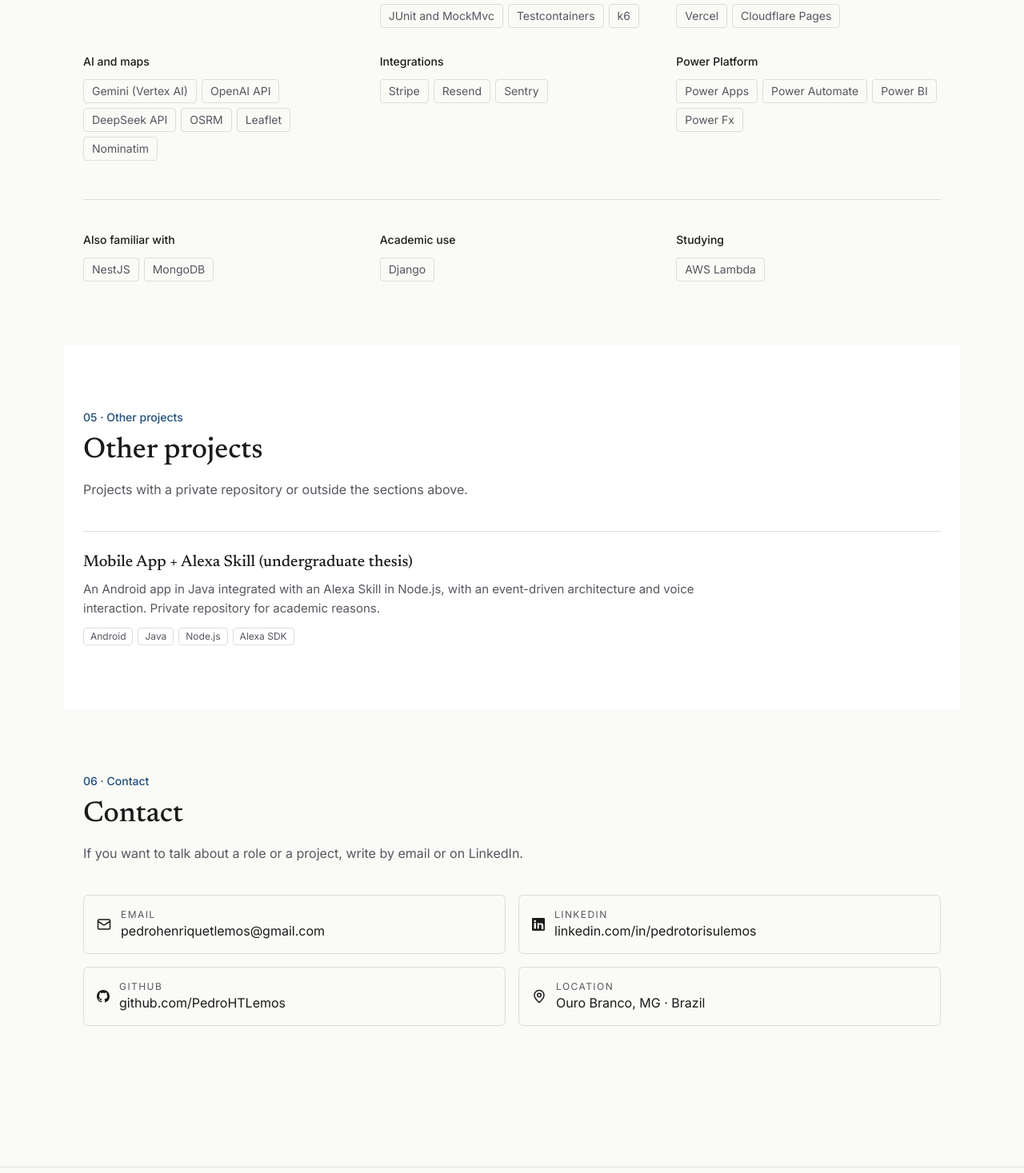
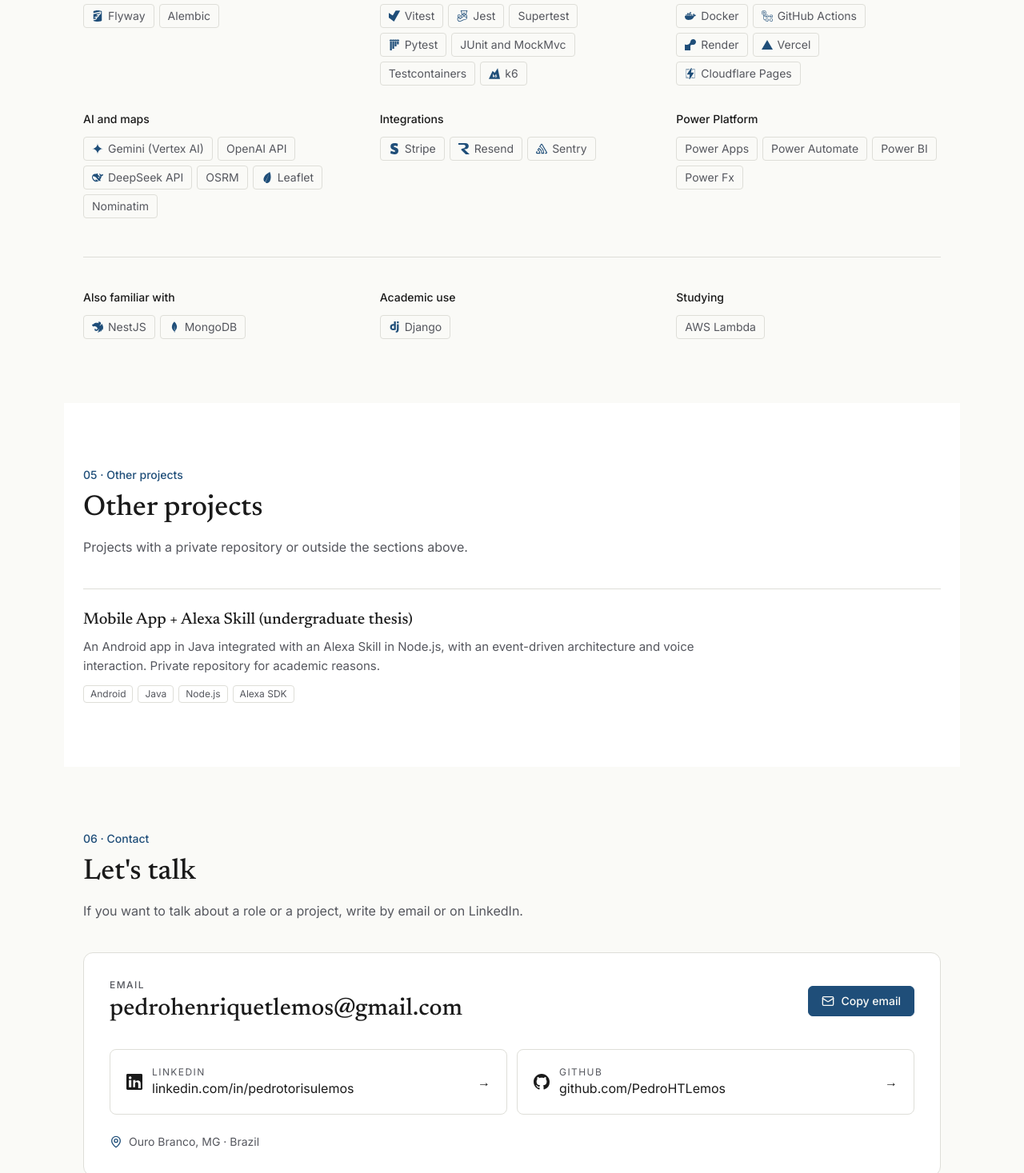
Before and after one commit to PedroHTLemos/portfolio-pedro-lemos, a React (Vite) app: page /en in a window 1280 px wide. Shown: the part 7023-8490 px from the top of the page at 80% size. Built offline with nearby package versions, Linux system fonts and the light colour scheme.

Commit message:
feat(secoes): ícones no stack e bloco de contato com copiar e-mail
- Ícones das tecnologias via simple-icons 16.37.0 (self-hosted), na cor de destaque
- Contato: bloco final 'Vamos conversar', botão de copiar e-mail com feedback 'Copiado'
  e botões grandes para LinkedIn e GitHub

```diff
--- a/package.json
+++ b/package.json
@@ -14,7 +14,8 @@
     "lucide-react": "^1.17.0",
     "react": "^18.3.1",
     "react-dom": "^18.3.1",
-    "react-router-dom": "7.18.5"
+    "react-router-dom": "7.18.5",
+    "simple-icons": "16.37.0"
   },
   "devDependencies": {
     "@types/react": "^18.3.1",
--- /dev/null
+++ b/src/components/TechIcon.tsx
@@ -0,0 +1,106 @@
+import {
+  siAngular,
+  siCelery,
+  siCloudflarepages,
+  siDeepseek,
+  siDjango,
+  siDocker,
+  siExpress,
+  siFastapi,
+  siFlyway,
+  siGithubactions,
+  siGooglegemini,
+  siJavascript,
+  siJest,
+  siK6,
+  siLeaflet,
+  siMongodb,
+  siMysql,
+  siNestjs,
+  siNextdotjs,
+  siNodedotjs,
+  siOpenjdk,
+  siPostgresql,
+  siPrisma,
+  siPytest,
+  siPython,
+  siReact,
+  siReactquery,
+  siRedis,
+  siRender,
+  siResend,
+  siSentry,
+  siSpringboot,
+  siStripe,
+  siSupabase,
+  siTailwindcss,
+  siTypescript,
+  siVercel,
+  siVite,
+  siVitest,
+  siZod,
+  siCapacitor,
+} from 'simple-icons'
+
+type SimpleIcon = { path: string; title: string }
+
+/** Ícones por nome exibido no stack (self-hosted, vindos do pacote simple-icons). */
+const icons: Record<string, SimpleIcon> = {
+  'Node.js': siNodedotjs,
+  TypeScript: siTypescript,
+  Express: siExpress,
+  Zod: siZod,
+  Python: siPython,
+  FastAPI: siFastapi,
+  Celery: siCelery,
+  Java: siOpenjdk,
+  'Spring Boot': siSpringboot,
+  React: siReact,
+  'Next.js': siNextdotjs,
+  Vite: siVite,
+  Angular: siAngular,
+  JavaScript: siJavascript,
+  'TanStack Query': siReactquery,
+  'Tailwind CSS': siTailwindcss,
+  Capacitor: siCapacitor,
+  PostgreSQL: siPostgresql,
+  PostGIS: siPostgresql,
+  Prisma: siPrisma,
+  Supabase: siSupabase,
+  MySQL: siMysql,
+  Redis: siRedis,
+  Flyway: siFlyway,
+  Vitest: siVitest,
+  Jest: siJest,
+  Pytest: siPytest,
+  k6: siK6,
+  Docker: siDocker,
+  'GitHub Actions': siGithubactions,
+  Render: siRender,
+  Vercel: siVercel,
+  'Cloudflare Pages': siCloudflarepages,
+  Sentry: siSentry,
+  Stripe: siStripe,
+  Resend: siResend,
+  NestJS: siNestjs,
+  MongoDB: siMongodb,
+  Django: siDjango,
+  'Gemini (Vertex AI)': siGooglegemini,
+  'DeepSeek API': siDeepseek,
+  Leaflet: siLeaflet,
+}
+
+export function techIcon(name: string): SimpleIcon | undefined {
+  return icons[name]
+}
+
+/** Ícone de tecnologia em SVG, na cor de destaque. Decorativo: o nome segue no texto. */
+export function TechIcon({ name }: { name: string }) {
+  const icon = techIcon(name)
+  if (!icon) return null
+  return (
+    <svg viewBox="0 0 24 24" aria-hidden="true" focusable="false" className="h-3.5 w-3.5 shrink-0 fill-accent">
+      <path d={icon.path} />
+    </svg>
+  )
+}
--- a/src/data/en.ts
+++ b/src/data/en.ts
@@ -635,10 +635,12 @@ export const en: Messages = {
   },
   contact: {
     eyebrow: '06 · Contact',
-    title: 'Contact',
+    title: "Let's talk",
     intro: 'If you want to talk about a role or a project, write by email or on LinkedIn.',
     labels: { email: 'Email', linkedin: 'LinkedIn', github: 'GitHub', location: 'Location' },
     location: 'Ouro Branco, MG · Brazil',
+    copy: 'Copy email',
+    copied: 'Copied',
   },
   caseStudy: {
     back: 'Back to projects',
--- a/src/data/pt.ts
+++ b/src/data/pt.ts
@@ -635,10 +635,12 @@ export const pt: Messages = {
   },
   contact: {
     eyebrow: '06 · Contato',
-    title: 'Contato',
+    title: 'Vamos conversar',
     intro: 'Se quiser conversar sobre uma vaga ou um projeto, escreva por e-mail ou pelo LinkedIn.',
     labels: { email: 'E-mail', linkedin: 'LinkedIn', github: 'GitHub', location: 'Localização' },
     location: 'Ouro Branco, MG · Brasil',
+    copy: 'Copiar e-mail',
+    copied: 'Copiado',
   },
   caseStudy: {
     back: 'Voltar para os projetos',
--- a/src/data/types.ts
+++ b/src/data/types.ts
@@ -148,6 +148,8 @@ export interface Messages {
     title: string
     intro: string
     labels: { email: string; linkedin: string; github: string; location: string }
+    copy: string
+    copied: string
     location: string
   }
   caseStudy: {
--- a/src/sections/Contact.tsx
+++ b/src/sections/Contact.tsx
@@ -1,3 +1,4 @@
+import { useEffect, useState } from 'react'
 import { Mail, MapPin } from 'lucide-react'
 import type { Lang } from '@/data/types'
 import { messages, site } from '@/data'
@@ -7,48 +8,86 @@ import { ExternalLink } from '@/components/ExternalLink'
 
 export function Contact({ lang }: { lang: Lang }) {
   const t = messages[lang].contact
+  const [copied, setCopied] = useState(false)
+
+  useEffect(() => {
+    if (!copied) return
+    const id = window.setTimeout(() => setCopied(false), 2000)
+    return () => window.clearTimeout(id)
+  }, [copied])
+
+  const copyEmail = async () => {
+    try {
+      await navigator.clipboard.writeText(site.email)
+      setCopied(true)
+    } catch {
+      // Clipboard indisponível: o e-mail continua visível e clicável
+    }
+  }
 
   return (
     <section id="contato" aria-labelledby="contato-titulo" className="scroll-mt-24 bg-bg mx-auto max-w-content px-4 py-20 md:px-6">
-      <SectionTitle id="contato-titulo" eyebrow={t.eyebrow}>{t.title}</SectionTitle>
+      <SectionTitle id="contato-titulo" eyebrow={t.eyebrow}>
+        {t.title}
+      </SectionTitle>
       <p className="mt-4 max-w-2xl text-muted">{t.intro}</p>
 
-      <ul className="mt-10 grid gap-4 sm:grid-cols-2">
-        <li>
-          <a href={`mailto:${site.email}`} className="flex items-center gap-3 rounded-md border border-border p-4 text-fg transition-colors hover:border-accent hover:text-accent">
-            <Mail size={18} aria-hidden="true" />
-            <span>
-              <span className="block text-xs uppercase tracking-[0.12em] text-muted">{t.labels.email}</span>
+      <div className="mt-10 rounded-xl border border-border bg-surface p-6 md:p-8">
+        <div className="flex flex-col gap-6 md:flex-row md:items-center md:justify-between">
+          <div className="min-w-0">
+            <p className="text-xs font-medium uppercase tracking-[0.12em] text-muted">{t.labels.email}</p>
+            <a href={`mailto:${site.email}`} className="mt-1 block break-all font-serif text-2xl font-medium text-fg hover:text-accent md:text-3xl">
               {site.email}
+            </a>
+          </div>
+          <div className="flex items-center gap-3">
+            <button type="button" onClick={copyEmail} className="btn btn-primary">
+              <Mail size={16} aria-hidden="true" />
+              {copied ? t.copied : t.copy}
+            </button>
+            <span role="status" aria-live="polite" className="sr-only">
+              {copied ? t.copied : ''}
             </span>
-          </a>
-        </li>
-        <li>
-          <ExternalLink href={site.linkedinUrl} lang={lang} className="flex items-center gap-3 rounded-md border border-border p-4 text-fg transition-colors hover:border-accent hover:text-accent">
-            <LinkedinIcon />
+          </div>
+        </div>
+
+        <div className="mt-8 grid gap-3 sm:grid-cols-2">
+          <ExternalLink
+            href={site.linkedinUrl}
+            lang={lang}
+            className="flex items-center justify-between gap-3 rounded-lg border border-border p-5 text-fg transition-colors duration-200 hover:border-accent hover:text-accent"
+          >
+            <span className="flex items-center gap-3">
+              <LinkedinIcon width={20} height={20} />
               <span>
                 <span className="block text-xs uppercase tracking-[0.12em] text-muted">{t.labels.linkedin}</span>
                 {site.linkedinUrl.replace('https://', '')}
               </span>
+            </span>
+            <span aria-hidden="true">→</span>
           </ExternalLink>
-        </li>
-        <li>
-          <ExternalLink href={site.githubUrl} lang={lang} className="flex items-center gap-3 rounded-md border border-border p-4 text-fg transition-colors hover:border-accent hover:text-accent">
-            <GithubIcon />
+          <ExternalLink
+            href={site.githubUrl}
+            lang={lang}
+            className="flex items-center justify-between gap-3 rounded-lg border border-border p-5 text-fg transition-colors duration-200 hover:border-accent hover:text-accent"
+          >
+            <span className="flex items-center gap-3">
+              <GithubIcon width={20} height={20} />
               <span>
                 <span className="block text-xs uppercase tracking-[0.12em] text-muted">{t.labels.github}</span>
                 {site.githubUrl.replace('https://', '')}
               </span>
+            </span>
+            <span aria-hidden="true">→</span>
           </ExternalLink>
-        </li>
-        <li className="flex items-center gap-3 rounded-md border border-border p-4 text-fg">
-          <MapPin size={18} aria-hidden="true" />
-          <span>
-            <span className="block text-xs uppercase tracking-[0.12em] text-muted">{t.labels.location}</span>
+        </div>
+
+        <p className="mt-6 flex items-center gap-2 text-sm text-muted">
+          <MapPin size={16} aria-hidden="true" className="text-accent" />
+          <span className="sr-only">{t.labels.location}: </span>
           {t.location}
-          </span>
-        </li>
-      </ul>
+        </p>
+      </div>
     </section>
   )
 }
--- a/src/sections/Stack.tsx
+++ b/src/sections/Stack.tsx
@@ -1,12 +1,17 @@
 import type { Lang, StackGroup } from '@/data/types'
 import { messages } from '@/data'
 import { SectionTitle } from '@/components/SectionTitle'
+import { TechIcon } from '@/components/TechIcon'
 
 function Chips({ items }: { items: string[] }) {
   return (
     <ul className="mt-3 flex flex-wrap gap-1.5">
       {items.map((item) => (
-        <li key={item} className="rounded border border-border px-2.5 py-1 text-sm text-muted">
+        <li
+          key={item}
+          className="inline-flex items-center gap-1.5 rounded border border-border px-2.5 py-1 text-sm text-muted transition-colors duration-200 hover:border-accent hover:text-fg"
+        >
+          <TechIcon name={item} />
           {item}
         </li>
       ))}
```
Also changed, not shown: 1 other file (tests, documents, lock files or other folders). Lines whose indentation alone changed are shown as unchanged.
